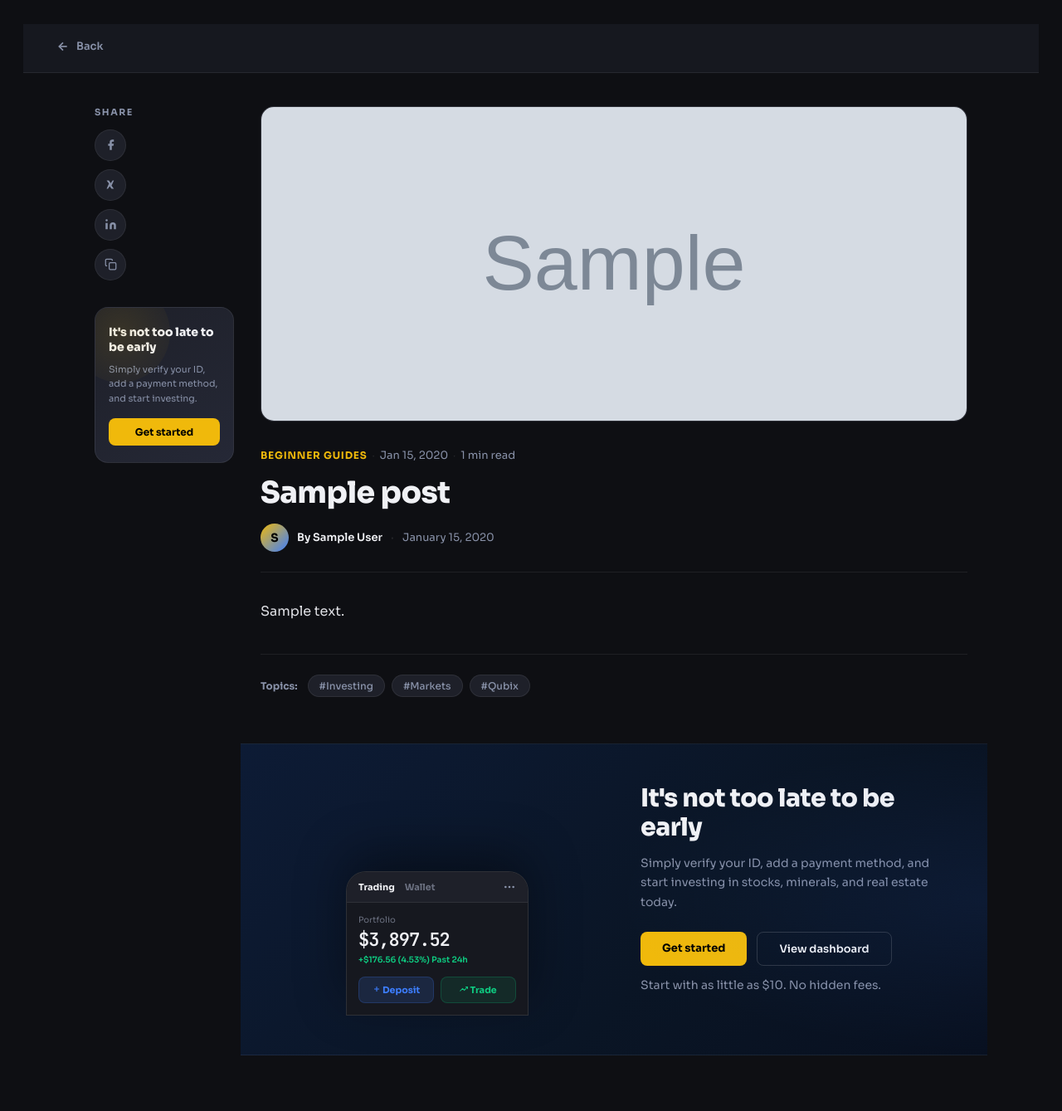
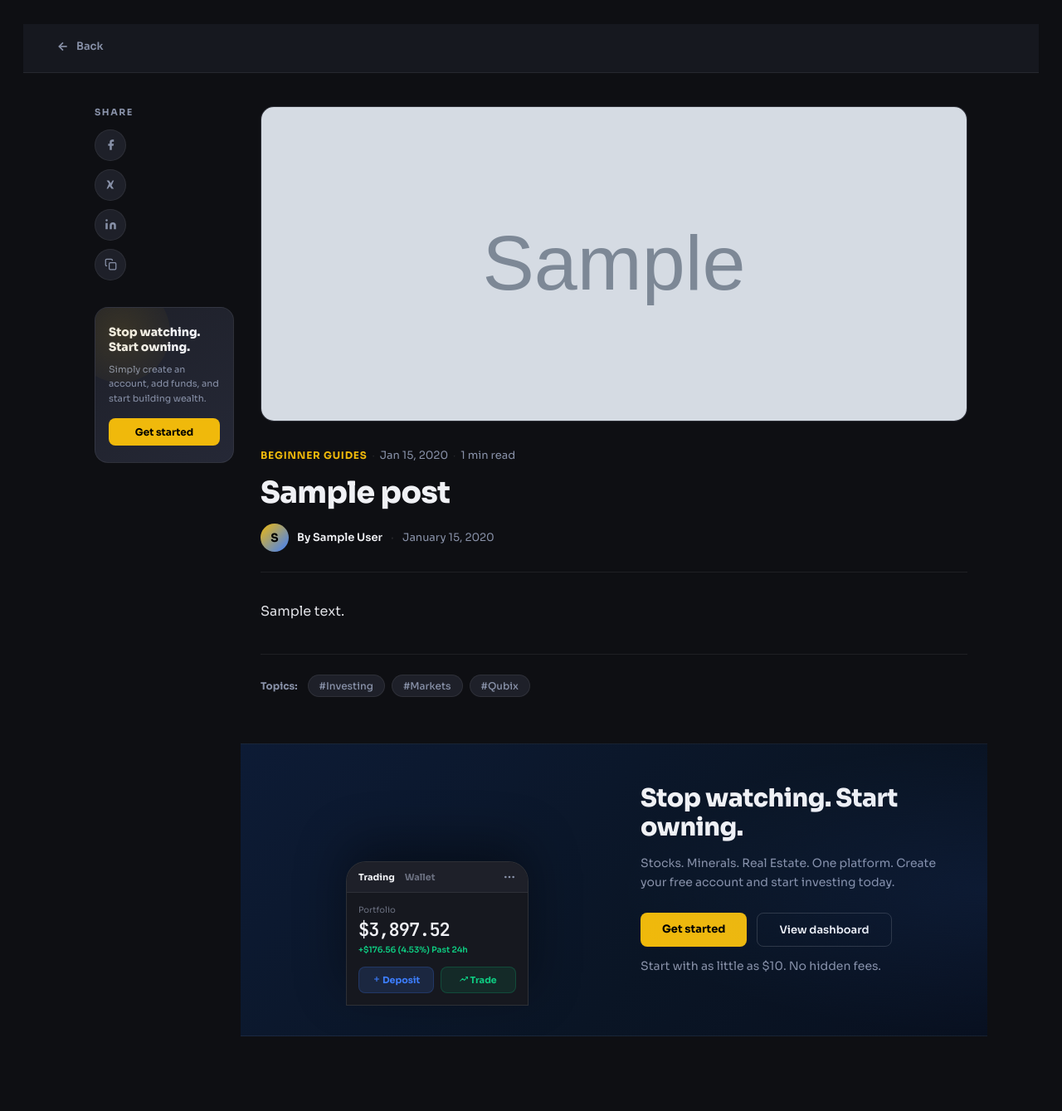
Before and after one commit to bubstar45/qubix, a Django app: a page that uses blog/templates/blog/detail.html in a window 1280 px wide. Shown: the part 103-1442 px from the top of the page at 83% size. After the commit the page ends 1352 px from the top, so only its background shows below. Run offline with Django 5.2, Linux system fonts and the light colour scheme; tables that the repository leaves empty hold one stand-in row (values such as "Sample post"); grey boxes marked "Sample" are stand-in pictures; data that the repository does not hold is empty; some libraries are stand-ins or nearby versions.

```diff
--- a/blog/templates/blog/detail.html
+++ b/blog/templates/blog/detail.html
@@ -776,8 +776,8 @@
 
       <!-- Sidebar CTA card -->
       <div class="bp-sidebar-cta">
-        <div class="bp-sidebar-cta-title">It's not too late to be early</div>
-        <div class="bp-sidebar-cta-desc">Simply verify your ID, add a payment method, and start investing.</div>
+        <div class="bp-sidebar-cta-title">Stop watching. Start owning.</div>
+        <div class="bp-sidebar-cta-desc">Simply create an account, add funds, and start building wealth.</div>
         <a href="{% url 'register' %}" class="bp-sidebar-cta-btn">Get started</a>
       </div>
     </aside>
@@ -876,8 +876,8 @@
 
         <!-- Right: text + buttons -->
         <div class="bp-cta-content">
-          <h3>It's not too late to be early</h3>
-          <p>Simply verify your ID, add a payment method, and start investing in stocks, minerals, and real estate today.</p>
+          <h3>Stop watching. Start owning.</h3>
+          <p>Stocks. Minerals. Real Estate. One platform. Create your free account and start investing today.</p>
           <div class="bp-cta-buttons">
             <a href="{% url 'register' %}" class="bp-cta-btn-primary">Get started</a>
             <a href="{% url 'dashboard' %}" class="bp-cta-btn-secondary">View dashboard</a>
--- a/blog/templates/blog/list.html
+++ b/blog/templates/blog/list.html
@@ -612,8 +612,8 @@
 
     <!-- Right: CTA text -->
     <div class="bl-cta-content">
-      <h2>It's not too late<br>to be early</h2>
-      <p>Simply verify your ID, add a payment method, and buy assets.</p>
+      <h2>Stop watching. Start owning.</h2>
+      <p>Stocks. Minerals. Real Estate. One platform. Create your free account and start investing today.</p>
       <a href="{% url 'register' %}" class="bl-cta-btn">Get started</a>
     </div>
 
```
